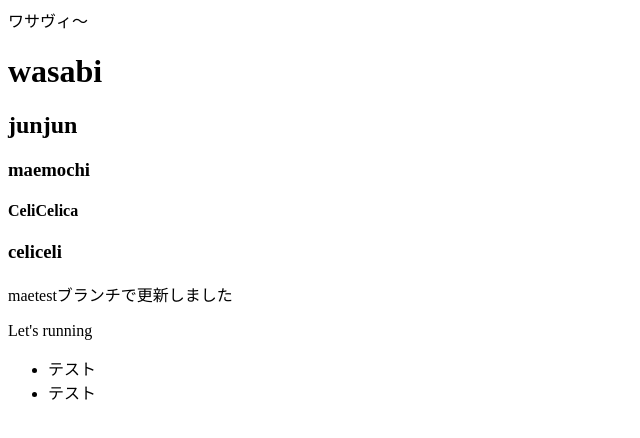
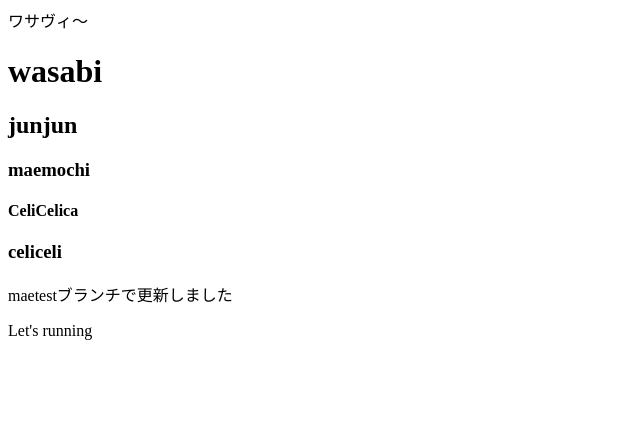
Before and after one commit to wasavitz/team-test, a plain HTML site: page index.html in a window 1280 px wide. Shown: the whole page, without its empty margins (0-640 px from the left). Drawn offline with Linux system fonts and the light colour scheme.

Commit message:
Revert "maetest2のブランチで更新"

```diff
--- a/index.html
+++ b/index.html
@@ -15,9 +15,5 @@
     <h3>celiceli</h3>
     <p>maetestブランチで更新しました</p>
     <p>Let's running</p>
-    <ul>
-      <li>テスト</li>
-      <li>テスト</li>
-    </ul>
   </body>
 </html>
```
